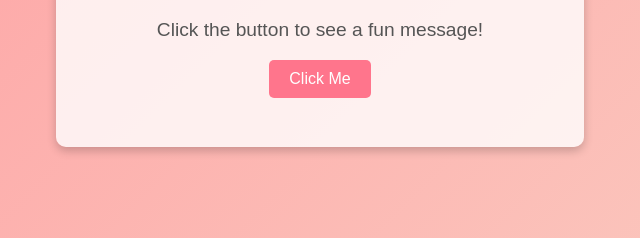
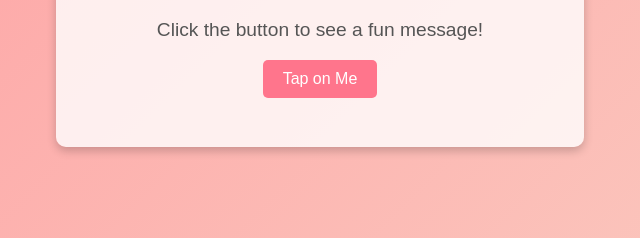
Before and after one commit to ssibbya/my-static-website, a plain HTML site: page index.html in a window 1280 px wide. Shown: the part 372-610 px from the top of the page, 320-960 px from the left. Drawn offline with Linux system fonts and the light colour scheme.

Commit message:
test2index.html

```diff
--- a/index.html
+++ b/index.html
@@ -49,7 +49,7 @@
     <div class="container">
         <h1>Welcome to My Test Static Site</h1>
         <p>Click the button to see a fun message!</p>
-        <button onclick="showMessage()">Click Me</button>
+        <button onclick="showMessage()">Tap on Me</button>
         <p id="message"></p>
     </div>
     <script>
```
